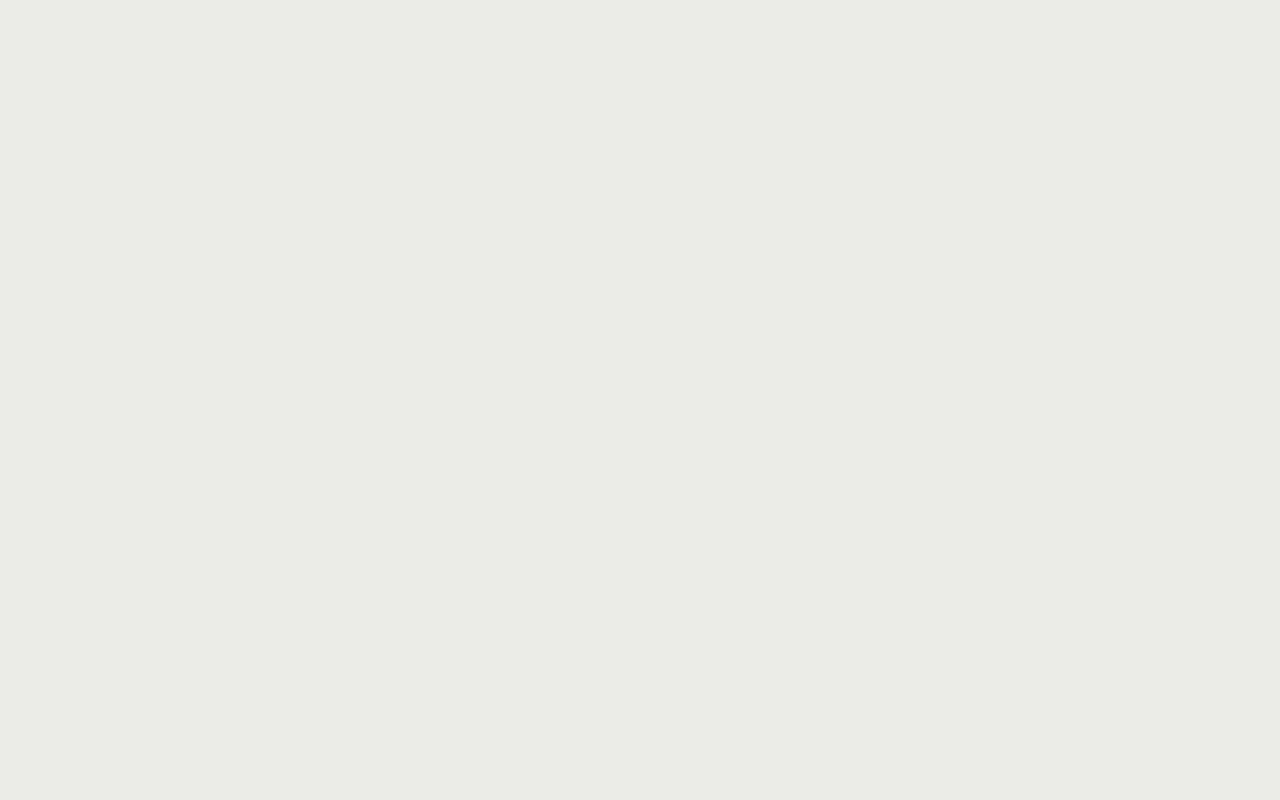
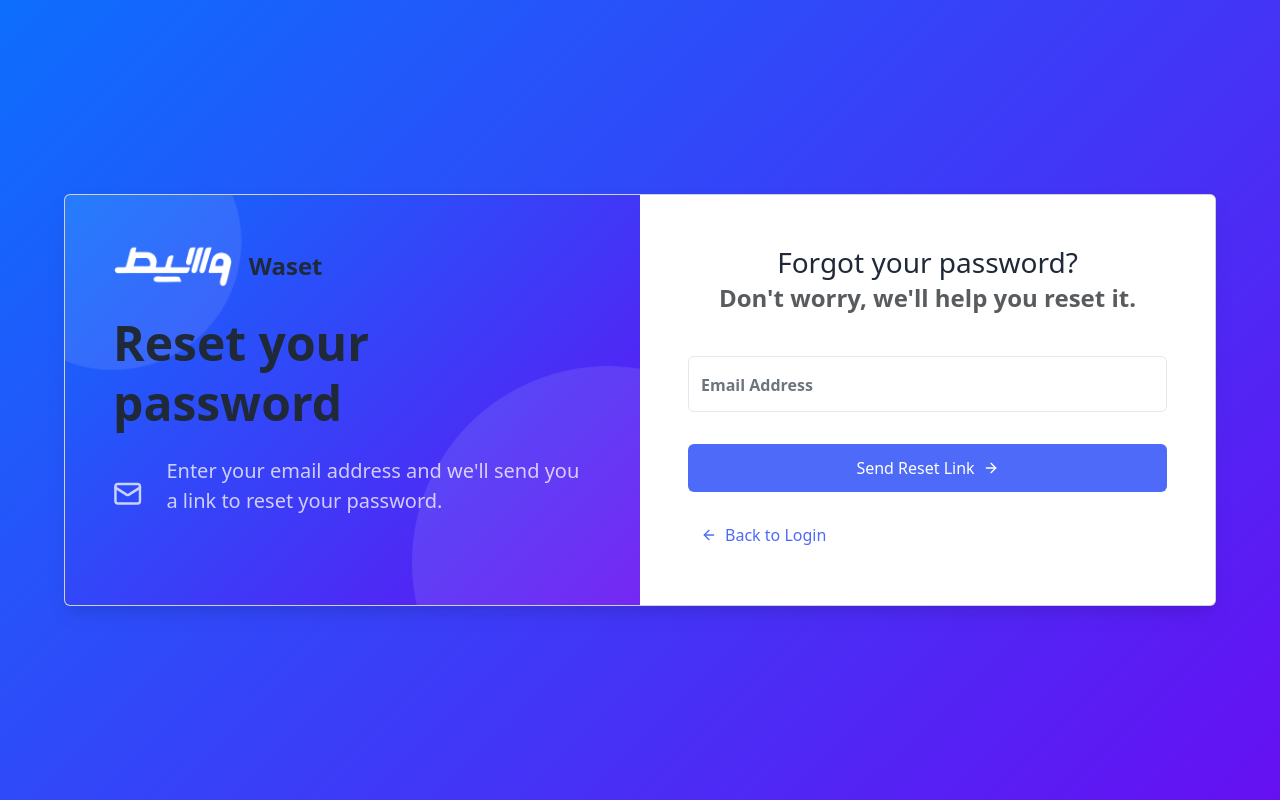
Before and after one commit to MahmoudMoursy/final-project-A, a React (Vite) app: page /ForgotPassword in a window 1280 px wide. Before the commit this address had no page. Built offline with nearby package versions, Linux system fonts and the light colour scheme.

Commit message:
login & sign up edit

```diff
--- a/src/App.jsx
+++ b/src/App.jsx
@@ -25,6 +25,7 @@ import Posts from './page/pagesDashboard/posts'
 import PharmaciesPage from './page/PharmaciesPage';
 import DoctorsPage from './page/DoctorsPage';
 import SupermarketsPage from './page/SupermarketsPage';
+import ForgotPassword from './page/ForgotPassword';
 
 // import { AuthProvider } from './context/Authcontext';
 
@@ -79,6 +80,7 @@ function App() {
         <Route path="/PharmaciesPage" element={<PharmaciesPage />} />
         <Route path="/DoctorsPage" element={<DoctorsPage />} />
         <Route path="/SupermarketsPage" element={<SupermarketsPage />} />
+        <Route path="/ForgotPassword" element={<ForgotPassword />} />
       </Routes>
     </LoadingProvider>
 
--- /dev/null
+++ b/src/page/ForgotPassword.jsx
@@ -0,0 +1,132 @@
+import React, { useState } from 'react';
+import { useNavigate } from 'react-router-dom';
+import wasetLogo from '../assets/waset.png';
+import { ArrowRight, ArrowLeft, Mail } from 'lucide-react';
+import { getAuth, sendPasswordResetEmail } from "firebase/auth";
+import './loginStyle.css';
+
+function ForgotPassword() {
+    const nav = useNavigate();
+    const [email, setEmail] = useState("");
+    const [loading, setLoading] = useState(false);
+    const [message, setMessage] = useState({ text: "", type: "" });
+
+    async function handleResetPassword(event) {
+        event.preventDefault();
+        setLoading(true);
+        setMessage({ text: "", type: "" });
+
+        try {
+            const auth = getAuth();
+            await sendPasswordResetEmail(auth, email);
+            setMessage({
+                text: "Password reset email sent! Please check your inbox.",
+                type: "success"
+            });
+        } catch (error) {
+            console.error("Error sending reset email:", error);
+            setMessage({
+                text: "Failed to send reset email. Please check your email address and try again.",
+                type: "error"
+            });
+        }
+
+        setLoading(false);
+    }
+
+    function handleInputChange(event) {
+        setEmail(event.target.value);
+    }
+
+    return (
+        <div className="min-vh-100 bg-gradient-custom d-flex align-items-center justify-content-center p-4">
+            <div className="card auth-card" style={{ maxWidth: '72rem' }}>
+                <div className="row g-0">
+                    {/* Content Side */}
+                    <div className="col-md-6 bg-gradient-custom text-white p-4 p-md-5 position-relative overflow-hidden">
+                        {/* Animated background circles */}
+                        <div className="position-absolute w-100 h-100 top-0 start-0 overflow-hidden">
+                            <div className="bg-circle bg-circle-1 animate-float"></div>
+                            <div className="bg-circle bg-circle-2 animate-float-delayed"></div>
+                        </div>
+
+                        <div className="h-100 d-flex flex-column justify-content-center gap-4 animate-fade-in position-relative" style={{ zIndex: 10 }}>
+                            <div className="d-flex align-items-center gap-3">
+                                <img src={wasetLogo} alt="logo" className="w-25" />
+                                <h1 className="fs-4 fw-bold">Waset</h1>
+                            </div>
+                            <div className="mb-4">
+                                <h2 className="display-5 fw-bold lh-sm">
+                                    Reset your password
+                                </h2>
+                                <div className="d-flex align-items-center gap-4 animate-bounce-subtle mt-4">
+                                    <Mail size={48} className="text-white opacity-75" />
+                                    <p className="fs-5 opacity-75">
+                                        Enter your email address and we'll send you a link to reset your password.
+                                    </p>
+                                </div>
+                            </div>
+                        </div>
+                    </div>
+
+                    {/* Form Side */}
+                    <div className="col-md-6 bg-white p-4 p-md-5">
+                        <div className="d-flex flex-column justify-content-center h-100">
+                            <div className="auth-welcome-text mb-4">
+                                <h3>Forgot your password?</h3>
+                                <p className="text-muted">Don't worry, we'll help you reset it.</p>
+                            </div>
+
+                            <form onSubmit={handleResetPassword}>
+                                <div className="form-floating">
+                                    <input
+                                        type="email"
+                                        name="email"
+                                        id="email"
+                                        placeholder=" "
+                                        className="form-input"
+                                        onChange={handleInputChange}
+                                        value={email}
+                                        required
+                                    />
+                                    <label htmlFor="email">Email Address</label>
+                                </div>
+
+                                {message.text && (
+                                    <div
+                                        className={`alert ${message.type === 'success' ? 'alert-success' : 'alert-danger'}`}
+                                        role="alert"
+                                    >
+                                        {message.text}
+                                    </div>
+                                )}
+
+                                <button
+                                    type="submit"
+                                    className="auth-submit-btn"
+                                    disabled={loading}
+                                >
+                                    {loading ? 'Sending...' : 'Send Reset Link'}
+                                    <ArrowRight size={16} />
+                                </button>
+                            </form>
+
+                            <div className="auth-footer">
+                                <button
+                                    onClick={() => nav('/')}
+                                    className="btn btn-link d-flex align-items-center justify-content-center gap-2 text-decoration-none"
+                                    style={{ color: '#4e6af8' }}
+                                >
+                                    <ArrowLeft size={16} />
+                                    Back to Login
+                                </button>
+                            </div>
+                        </div>
+                    </div>
+                </div>
+            </div>
+        </div>
+    );
+}
+
+export default ForgotPassword;
--- a/src/page/Login.jsx
+++ b/src/page/Login.jsx
@@ -101,11 +101,11 @@ function Login() {
 
                         <div className="h-100 d-flex flex-column justify-content-center gap-4 animate-fade-in position-relative" style={{ zIndex: 10 }}>
                             <div className="d-flex align-items-center gap-3">
+                                <h1 className="fs-4 fw-normal text-white">Waset</h1>
                                 <img src={wasetLogo} alt="logo" className="w-25" />
-                                <h1 className="fs-4 fw-bold">Waset</h1>
                             </div>
                             <div className="mb-4">
-                                <h2 className="display-5 fw-bold lh-sm">
+                                <h2 className="display-6 fw-normal lh-sm text-white">
                                     Welcome back to our platform
                                 </h2>
                                 <div className="d-flex align-items-center gap-4 animate-bounce-subtle mt-4">
@@ -126,7 +126,7 @@ function Login() {
                                             <span className="fs-4">🚀</span>
                                         </div>
                                         <div>
-                                            <h3 className="fw-semibold">Expatriate Services</h3>
+                                            <h3 className="fw-normal text-white">Expatriate Services</h3>
                                             <p className="opacity-75">Making your life easier away from home</p>
                                         </div>
                                     </div>
@@ -136,7 +136,7 @@ function Login() {
                                             <span className="fs-4">🛡️</span>
                                         </div>
                                         <div>
-                                            <h3 className="fw-semibold">Secure by Design</h3>
+                                            <h3 className="fw-normal text-white">Secure by Design</h3>
                                             <p className="opacity-75">Your data is always protected</p>
                                         </div>
                                     </div>
@@ -187,29 +187,31 @@ function Login() {
                             <div className="divider">Or continue with</div>
 
                             <form onSubmit={save}>
-                                <div>
-                                    <label className="form-label">Email Address</label>
+                                <div className="form-floating">
                                     <input
                                         type="email"
                                         name="email"
-                                        placeholder="Enter your email"
+                                        id="email"
+                                        placeholder=" "
                                         className="form-input"
                                         onChange={handleInputChange}
                                         value={user.email}
                                         required
                                     />
+                                    <label htmlFor="email" className="form-label">Email Address</label>
                                 </div>
-                                <div>
-                                    <label className="form-label">Password</label>
+                                <div className="form-floating">
                                     <input
                                         type="password"
                                         name="password"
-                                        placeholder="Enter your password"
+                                        id="password"
+                                        placeholder=" "
                                         className="form-input"
                                         onChange={handleInputChange}
                                         value={user.password}
                                         required
                                     />
+                                    <label htmlFor="password" className="form-label">Password</label>
                                 </div>
                                 <div className="remember-me">
                                     <label className="checkbox-label">
@@ -220,7 +222,11 @@ function Login() {
                                         />
                                         Remember me
                                     </label>
-                                    <a href="#" className="forgot-password">
+                                    <a
+                                        onClick={() => nav('/ForgotPassword')}
+                                        className="forgot-password"
+                                        style={{ cursor: 'pointer' }}
+                                    >
                                         Forgot password?
                                     </a>
                                 </div>
--- a/src/page/Signup.jsx
+++ b/src/page/Signup.jsx
@@ -66,10 +66,10 @@ function Signup() {
                         <div className="h-100 d-flex flex-column justify-content-center gap-4 animate-fade-in position-relative" style={{ zIndex: 10 }}>
                             <div className="d-flex align-items-center gap-3">
                                 <img src={wasetLogo} alt="logo" className="w-25" />
-                                <h1 className="fs-4 fw-bold">Waset</h1>
+                                <h1 className="fs-4 fw-normal">Waset</h1>
                             </div>
                             <div className="mb-4">
-                                <h2 className="display-5 fw-bold lh-sm">
+                                <h2 className="display-5 fw-normal lh-sm">
                                     Join our community today
                                 </h2>
                                 <div className="d-flex align-items-center gap-4 animate-bounce-subtle mt-4">
@@ -90,7 +90,7 @@ function Signup() {
                                             <span className="fs-4">🚀</span>
                                         </div>
                                         <div>
-                                            <h3 className="fw-semibold">Expatriate Services</h3>
+                                            <h3 className="fw-normal">Expatriate Services</h3>
                                             <p className="opacity-75">Making your life easier away from home</p>
                                         </div>
                                     </div>
@@ -100,7 +100,7 @@ function Signup() {
                                             <span className="fs-4">🛡️</span>
                                         </div>
                                         <div>
-                                            <h3 className="fw-semibold">Secure by Design</h3>
+                                            <h3 className="fw-normal">Secure by Design</h3>
                                             <p className="opacity-75">Your data is always protected</p>
                                         </div>
                                     </div>
@@ -148,48 +148,52 @@ function Signup() {
                             <div className="divider">Or continue with</div>
 
                             <form onSubmit={handleSubmit(save)}>
-                                <div>
-                                    <label className="form-label">Full Name</label>
+                                <div className="form-floating">
                                     <input
                                         {...register('name')}
                                         type="text"
-                                        placeholder="Enter your full name"
+                                        id="name"
+                                        placeholder=" "
                                         className="form-input"
                                         required
                                     />
+                                    <label htmlFor="name" className="form-label">Full Name</label>
                                     {errors.name && <small className="text-danger">{errors.name.message}</small>}
                                 </div>
-                                <div>
-                                    <label className="form-label">Email Address</label>
+                                <div className="form-floating">
                                     <input
                                         {...register('email')}
                                         type="email"
-                                        placeholder="Enter your email"
+                                        id="email"
+                                        placeholder=" "
                                         className="form-input"
                                         required
                                     />
+                                    <label htmlFor="email" className="form-label">Email Address</label>
                                     {errors.email && <small className="text-danger">{errors.email.message}</small>}
                                 </div>
-                                <div>
-                                    <label className="form-label">Password</label>
+                                <div className="form-floating">
                                     <input
                                         {...register('pass')}
                                         type="password"
-                                        placeholder="Enter your password"
+                                        id="pass"
+                                        placeholder=" "
                                         className="form-input"
                                         required
                                     />
+                                    <label htmlFor="pass" className="form-label">Password</label>
                                     {errors.pass && <small className="text-danger">{errors.pass.message}</small>}
                                 </div>
-                                <div>
-                                    <label className="form-label">Confirm Password</label>
+                                <div className="form-floating">
                                     <input
                                         {...register('confirmpass')}
                                         type="password"
-                                        placeholder="Confirm your password"
+                                        id="confirmpass"
+                                        placeholder=" "
                                         className="form-input"
                                         required
                                     />
+                                    <label htmlFor="confirmpass" className="form-label">Confirm Password</label>
                                     {errors.confirmpass && <small className="text-danger">{errors.confirmpass.message}</small>}
                                 </div>
 
--- a/src/page/loginStyle.css
+++ b/src/page/loginStyle.css
@@ -1,3 +1,10 @@
+*{
+  margin: 0;
+  padding: 0;
+  box-sizing: border-box;
+  font-family: 'Poppins', sans-serif;
+}
+
 @keyframes fade-in {
     from {
       opacity: 0;
@@ -294,3 +301,54 @@
   .forgot-password:hover {
     text-decoration: underline;
   }
+
+  /* Floating label styles */
+  .form-floating {
+    position: relative;
+    margin-bottom: 1rem;
+  }
+
+  .form-floating input {
+    width: 100%;
+    height: 3.5rem;
+    padding: 1rem 0.75rem 0.5rem;
+    border-radius: 0.375rem;
+    border: 1px solid #e2e8f0;
+    transition: border-color 0.2s ease;
+  }
+
+  .form-floating input:focus {
+    outline: none;
+    border-color: #4e6af8;
+    box-shadow: 0 0 0 3px rgba(78, 106, 248, 0.1);
+  }
+
+  .form-floating label {
+    position: absolute;
+    top: 0;
+    left: 0;
+    height: 100%;
+    padding: 1rem 0.75rem;
+    pointer-events: none;
+    border: 1px solid transparent;
+    transform-origin: 0 0;
+    transition: opacity .1s ease-in-out, transform .1s ease-in-out;
+    color: #6c757d;
+  }
+
+  .form-floating input:focus ~ label,
+  .form-floating input:not(:placeholder-shown) ~ label {
+    opacity: .65;
+    transform: scale(.85) translateY(-0.5rem) translateX(0.15rem);
+    color: #4e6af8;
+  }
+
+  .form-floating input:focus ~ label {
+    color: #4e6af8;
+  }
+
+  /* Hide placeholder when input is focused or has content */
+  .form-floating input:focus::placeholder,
+  .form-floating input:not(:placeholder-shown)::placeholder {
+    opacity: 0;
+  }
```
